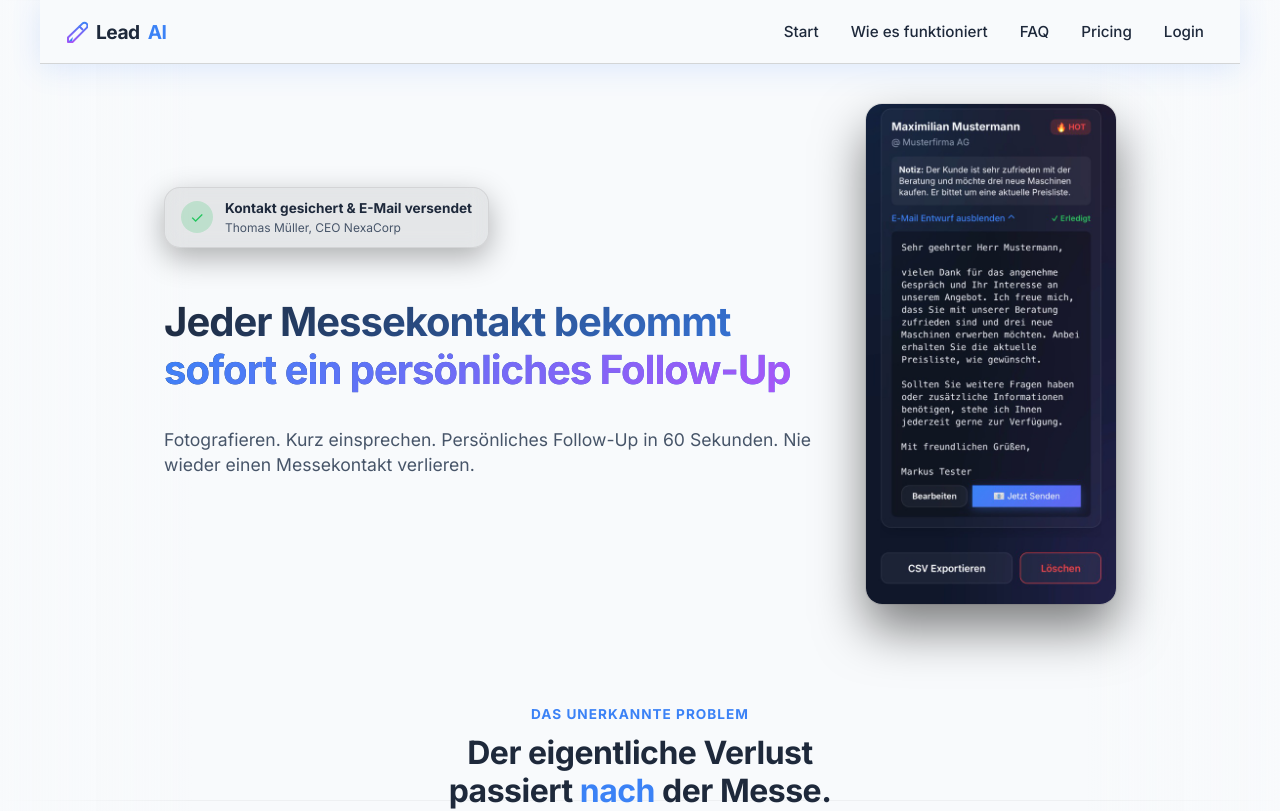
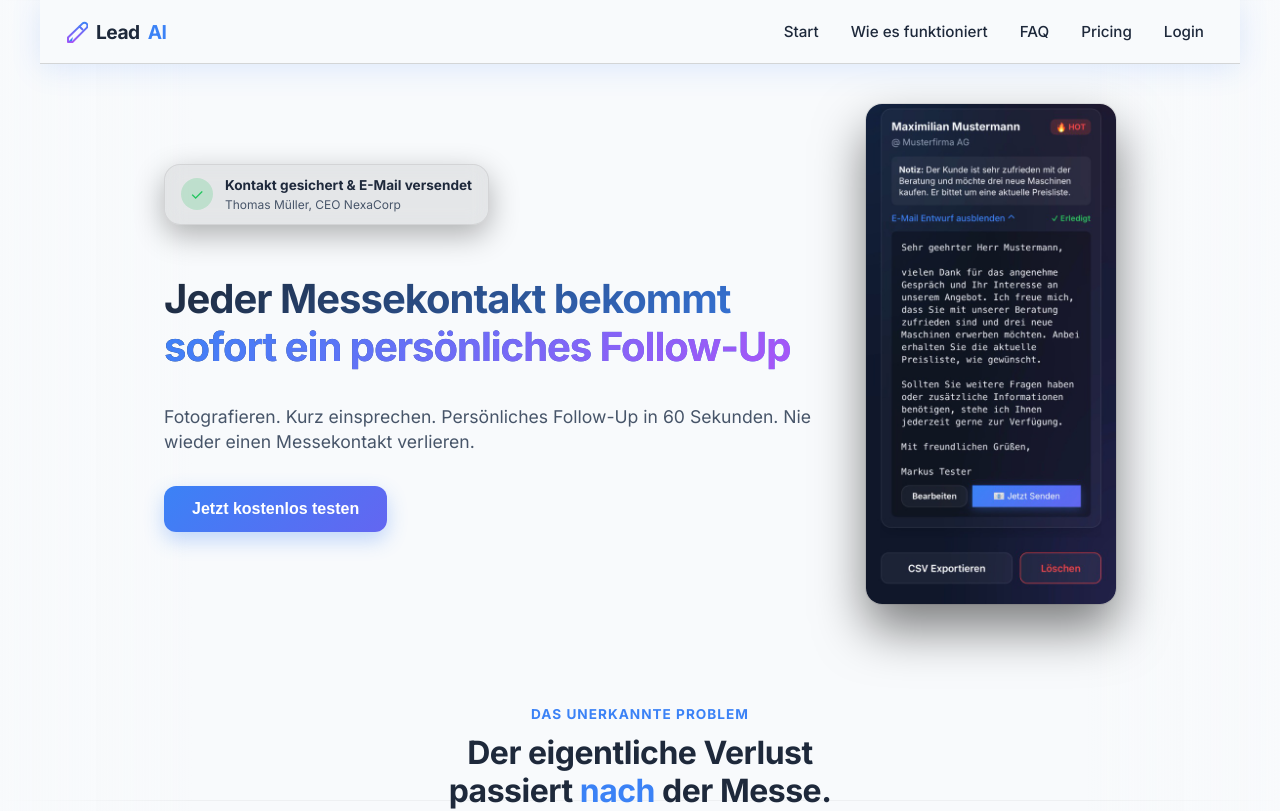
Before and after one commit to Pholiko/LeadsAI, a React (Vite) app: page / in a window 1280 px wide. Shown: the top 811 px of the page. Built offline with nearby package versions, Linux system fonts and the light colour scheme.

Commit message:
Add 'Jetzt kostenlos testen' CTA button back to hero

```diff
--- a/src/components/LandingView.jsx
+++ b/src/components/LandingView.jsx
@@ -107,7 +107,13 @@ export default function LandingView({ onStart }) {
             Fotografieren. Kurz einsprechen. Persönliches Follow-Up in 60 Sekunden. Nie wieder einen Messekontakt verlieren.
           </p>
 
-
+          <button
+            className="btn-primary"
+            onClick={onStart}
+            style={{ padding: '14px 28px', fontSize: '1rem', borderRadius: '12px', fontWeight: '600', boxShadow: '0 8px 20px rgba(59, 130, 246, 0.3)' }}
+          >
+            Jetzt kostenlos testen
+          </button>
         </div>
 
         {/* Right Column: Hero Image / WOW Effect */}
```
